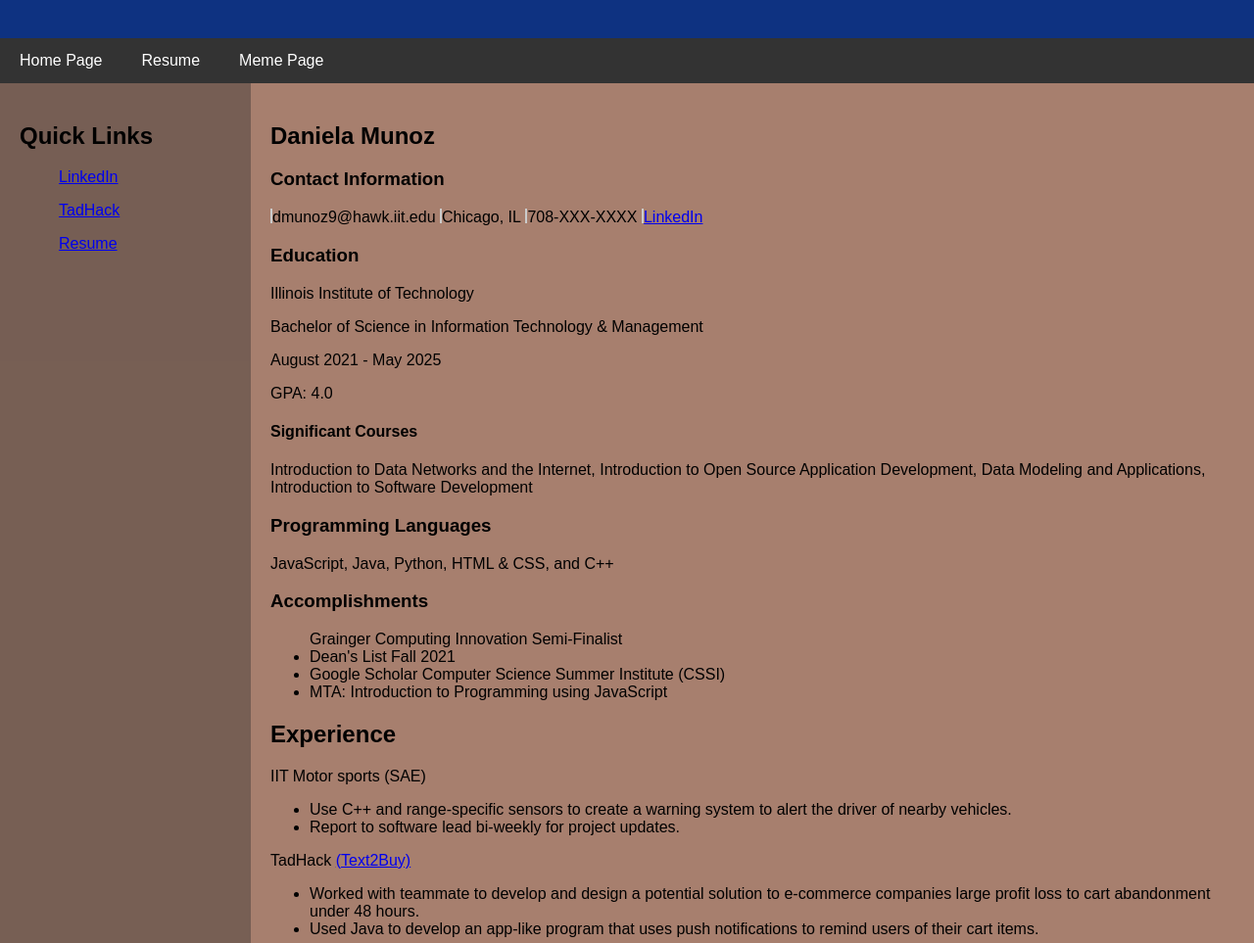
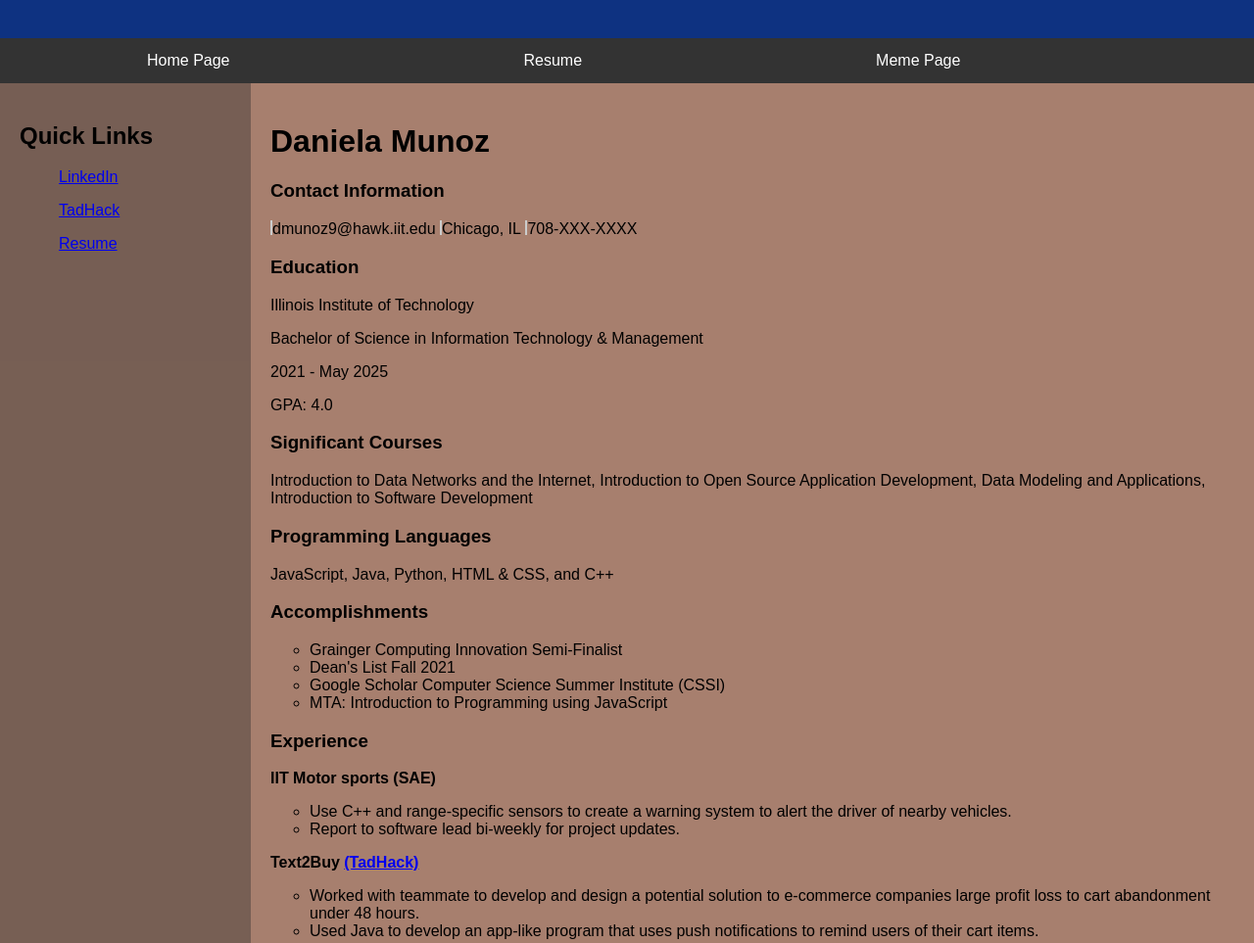
Before and after one commit to DMunoz-832/Project2, a plain HTML site: page resume.html in a window 1280 px wide. Shown: the part 140-1103 px from the top of the page at 98% size. Drawn offline with Linux system fonts and the light colour scheme.

Commit message:
centered-nav

```diff
--- a/css/style.css
+++ b/css/style.css
@@ -38,7 +38,7 @@
     display: block;
     color: white;
     text-align: center;
-    padding: 14px 20px;
+    padding: 14px 150px;
     text-decoration: none;
   }
 
@@ -95,3 +95,8 @@
       margin: 0 00px;
       height: 15px;
   }
+
+  /*lists style*/
+  ul.a {
+    list-style-type: circle;
+  }
--- a/resume.html
+++ b/resume.html
@@ -26,46 +26,43 @@
     </div>
   </div>
   <div class="main">
-    <h2>Daniela Munoz</h2>
+    <h1>Daniela Munoz</h1>
     <h3>Contact Information</h3>
     <span class="vertical-line">dmunoz9@hawk.iit.edu</span>
     <span class="vertical-line">Chicago, IL</span>
     <span class="vertical-line">708-XXX-XXXX</span>
-    <span class="vertical-line"><a href="https://bit.ly/danielaMunoz-LinkedIn">LinkedIn</a></span>
-
     <h3>Education</h3>
     <p>Illinois Institute of Technology</p>
-	<p>Bachelor of Science in Information Technology & Management</p>
-	<p>August 2021 - May 2025</p>
+	<p>Bachelor of Science in Information Technology & Management</p><p> 2021 - May 2025</p>
 	<p>GPA: 4.0</p>
-	<h4>Significant Courses</h4>
+	<h3>Significant Courses</h3>
 	<p>Introduction to Data Networks and the Internet, Introduction to Open Source Application Development,
 		Data Modeling and Applications, Introduction to Software Development</p>
 	<h3>Programming Languages</h3>
 	<p>JavaScript, Java, Python, HTML & CSS, and C++</p>
   <h3>Accomplishments</h3>
-    <ul
+  <ul class="a">
     <li>Grainger Computing Innovation Semi-Finalist</li>
     <li>Dean's List Fall 2021</li>
     <li>Google Scholar Computer Science Summer Institute (CSSI)</li>
     <li>MTA: Introduction to Programming using  JavaScript</li>
   </ul>
-<h2>Experience</h2>
-<p>IIT Motor sports (SAE)</p>
-<ul>
+  <h3>Experience</h3>
+  <p><strong>IIT Motor sports (SAE)</strong></p>
+  <ul class="a">
     <li>Use C++ and range-specific sensors to create a warning system to alert the driver of nearby vehicles.</li>
     <li>Report to software lead bi-weekly for project updates. </li>
   </ul>
-<p>TadHack <a href="https://youtu.be/WDgRcC-U_4w">(Text2Buy)</a></p>
-<ul>
+  <p><strong>Text2Buy <a href="https://youtu.be/WDgRcC-U_4w">(TadHack)</a></strong></p>
+  <ul class="a">
     <li>Worked with teammate to develop and design a potential solution to e-commerce companies large profit loss to cart abandonment under 48 hours.</li>
     <li>Used Java to develop an app-like program that uses push notifications to remind users of their cart items.</li>
   </ul>
   <iframe src="https://www.youtube.com/embed/WDgRcC-U_4w" title="YouTube video player"
 allow="accelerometer; autoplay; clipboard-write; encrypted-media; gyroscope; picture-in-picture"
-allowfullscreen></iframe>
+allowfullscreen width="400px" height="250px" width="300px"></iframe>
   <h3>Download Resume</h3>
-<p>You can download a PDF of my resume here:<a href="DanielaMunozTech.Resume.pdf">Resume</a></p>
+  <p>You can download a PDF of my resume here: <a href="DanielaMunozTech.Resume.pdf">Resume</a></p>
   </div>
 </div>
 </body>
```
Also changed, not shown: index.html (+4 -5 lines). Lines whose indentation alone changed are shown as unchanged.
